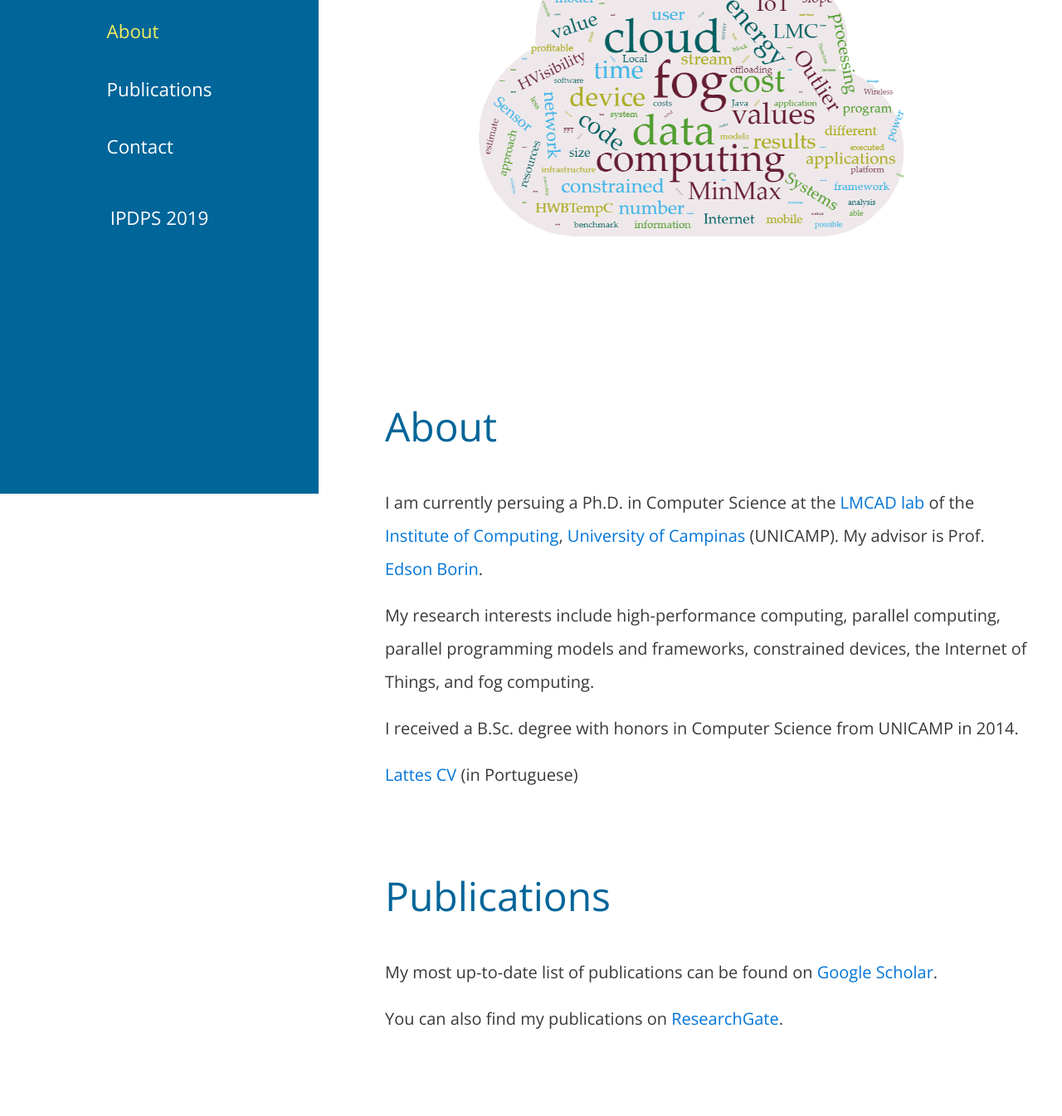
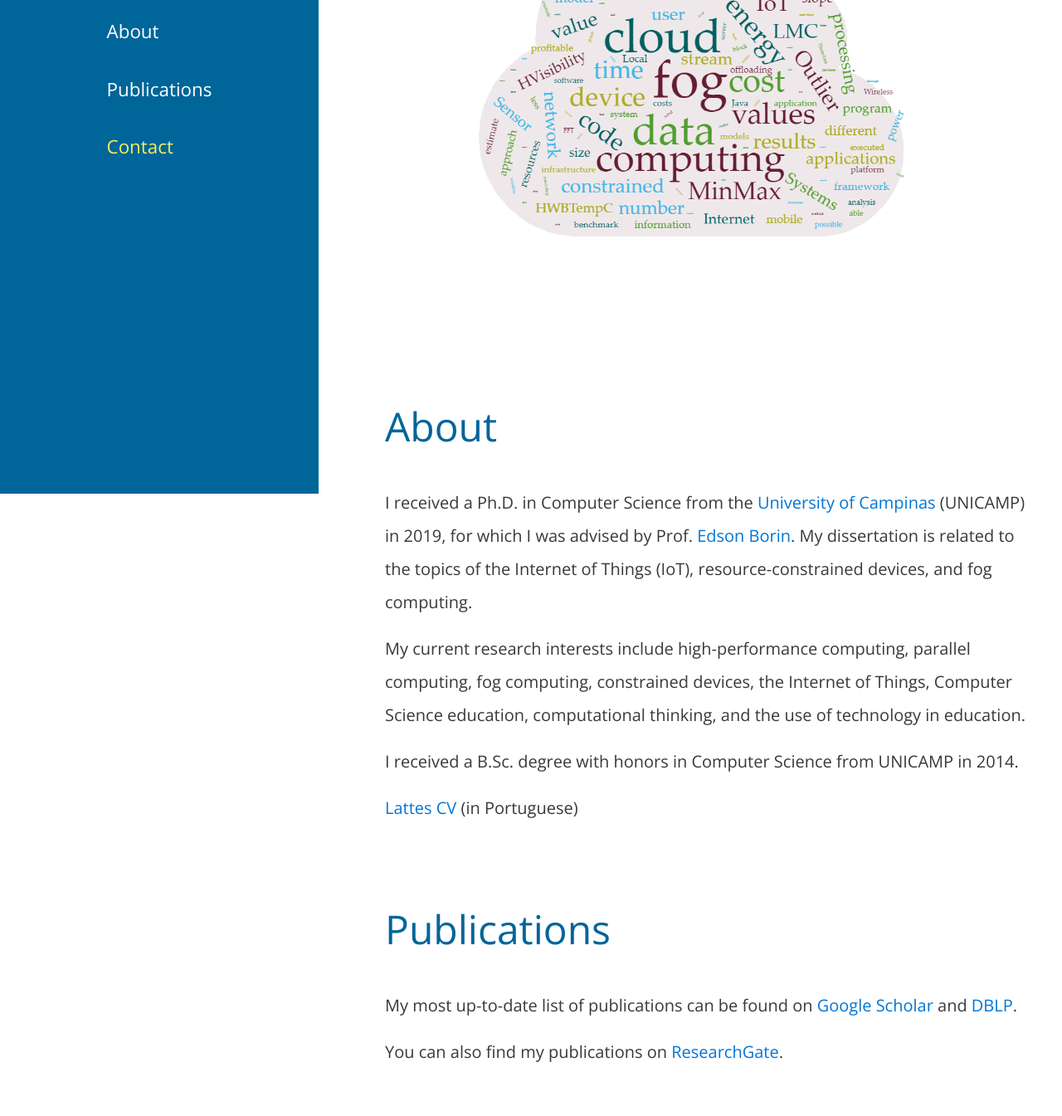
Before and after one commit to fpisani/fpisani.github.io, a plain HTML site: page index.html in a window 1280 px wide. Shown: the part 205-1550 px from the top of the page at 83% size. Drawn offline with nearby package versions, Linux system fonts and the light colour scheme.

Commit message:
Update - Ph.D.

```diff
--- a/index.html
+++ b/index.html
@@ -55,13 +55,6 @@ http://www.templatemo.com/tm-501-neaty
                                 </li>
                             </ul>
                         </nav>
-                        <div class="tm-links">
-						    <ul class="tm-links-ul">
-							    <li class="tm-nav-item">
-                                    <a href="ipdps2019" class="tm-nav-item-link">IPDPS 2019</a>
-                                </li>
-							</ul>
-						</div>
                     </div> <!-- Left column: logo and menu -->
 
                     <!-- Right column: content -->
@@ -76,8 +69,8 @@ http://www.templatemo.com/tm-501-neaty
                                 <header>
                                     <h2 class="tm-blue-text tm-welcome-title tm-margin-b-45">About</h2>
                                 </header>
-                                <p>I am currently persuing a Ph.D. in Computer Science at the <a href="https://lmcad.ic.unicamp.br" target="_blank">LMCAD lab</a> of the <a href="http://ic.unicamp.br/en" target="_blank">Institute of Computing</a>, <a href="https://www.unicamp.br/unicamp/english" target="_blank">University of Campinas</a> (UNICAMP). My advisor is Prof. <a href="http://www.ic.unicamp.br/~edson/Home.html" target="_blank">Edson Borin</a>.</p>
-								<p>My research interests include high-performance computing, parallel computing, parallel programming models and frameworks, constrained devices, the Internet of Things, and fog computing.</p>
+                                <p>I received a Ph.D. in Computer Science from the <a href="https://www.unicamp.br/unicamp/english" target="_blank">University of Campinas</a> (UNICAMP) in 2019, for which I was advised by Prof. <a href="http://www.ic.unicamp.br/~edson/Home.html" target="_blank">Edson Borin</a>. My dissertation is related to the topics of the Internet of Things (IoT), resource-constrained devices, and fog computing.</p>
+								<p>My current research interests include high-performance computing, parallel computing, fog computing, constrained devices, the Internet of Things, Computer Science education, computational thinking, and the use of technology in education.</p>
 								<p>I received a B.Sc. degree with honors in Computer Science from UNICAMP in 2014.</p>
 								<p><a href="http://lattes.cnpq.br/5258302049114084" target="_blank">Lattes CV</a> (in Portuguese)</p>
                             </section>
@@ -86,7 +79,7 @@ http://www.templatemo.com/tm-501-neaty
                                 <header>
                                     <h2 class="tm-blue-text tm-welcome-title tm-margin-b-45">Publications</h2>
                                 </header>
-                                <p>My most up-to-date list of publications can be found on <a href="https://scholar.google.com.br/citations?hl=en&user=FBBSEaYAAAAJ&view_op=list_works&sortby=pubdate" target="_blank">Google Scholar</a>.</p>
+                                <p>My most up-to-date list of publications can be found on <a href="https://scholar.google.com.br/citations?hl=en&user=FBBSEaYAAAAJ&view_op=list_works&sortby=pubdate" target="_blank">Google Scholar</a> and <a href="https://dblp.org/pers/hd/p/Pisani:Fl=aacute=via" target="_blank">DBLP</a>.</p>
 
 								<p>You can also find my publications on <a href="https://www.researchgate.net/profile/Flavia_Pisani" target="_blank">ResearchGate</a>.</p>
                             </section>
```
